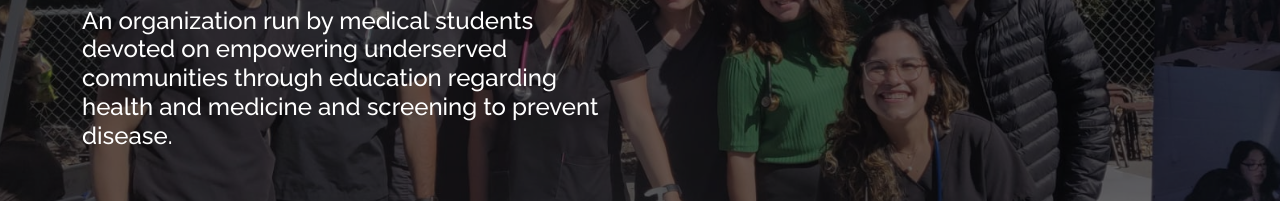
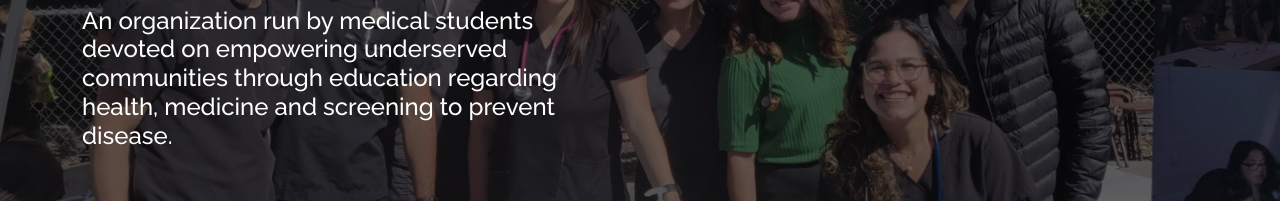
Before and after one commit to baumannkev/Nuestra-Salud, a website: page index.html in a window 1280 px wide. Shown: the part 403-604 px from the top of the page. Drawn offline with nearby package versions, Linux system fonts and the light colour scheme.

Commit message:
adjust main idea

```diff
--- a/index.html
+++ b/index.html
@@ -9,7 +9,7 @@
 
   <title>Nuestra Salud</title>
   <meta
-    content="An organization run by medical students devoted on empowering underserved communities through education regarding health and medicine and screening to prevent disease."
+    content="An organization run by medical students devoted on empowering underserved communities through education regarding health, medicine and screening to prevent disease."
     name="description">
   <meta content="health" name="keywords">
   <meta content="nuestra" name="keywords">
@@ -116,7 +116,7 @@
         <div class="col-xl-6">
           <h1>Nuestra Salud</h1>
           <h2>An organization run by medical students devoted on empowering underserved communities through education
-            regarding health and medicine and screening to prevent disease.</h2>
+            regarding health, medicine and screening to prevent disease.</h2>
           <!-- <a href="#about" class="btn-get-started scrollto">Get Started</a> -->
         </div>
       </div>
```
Also changed, not shown: 1 other file.
